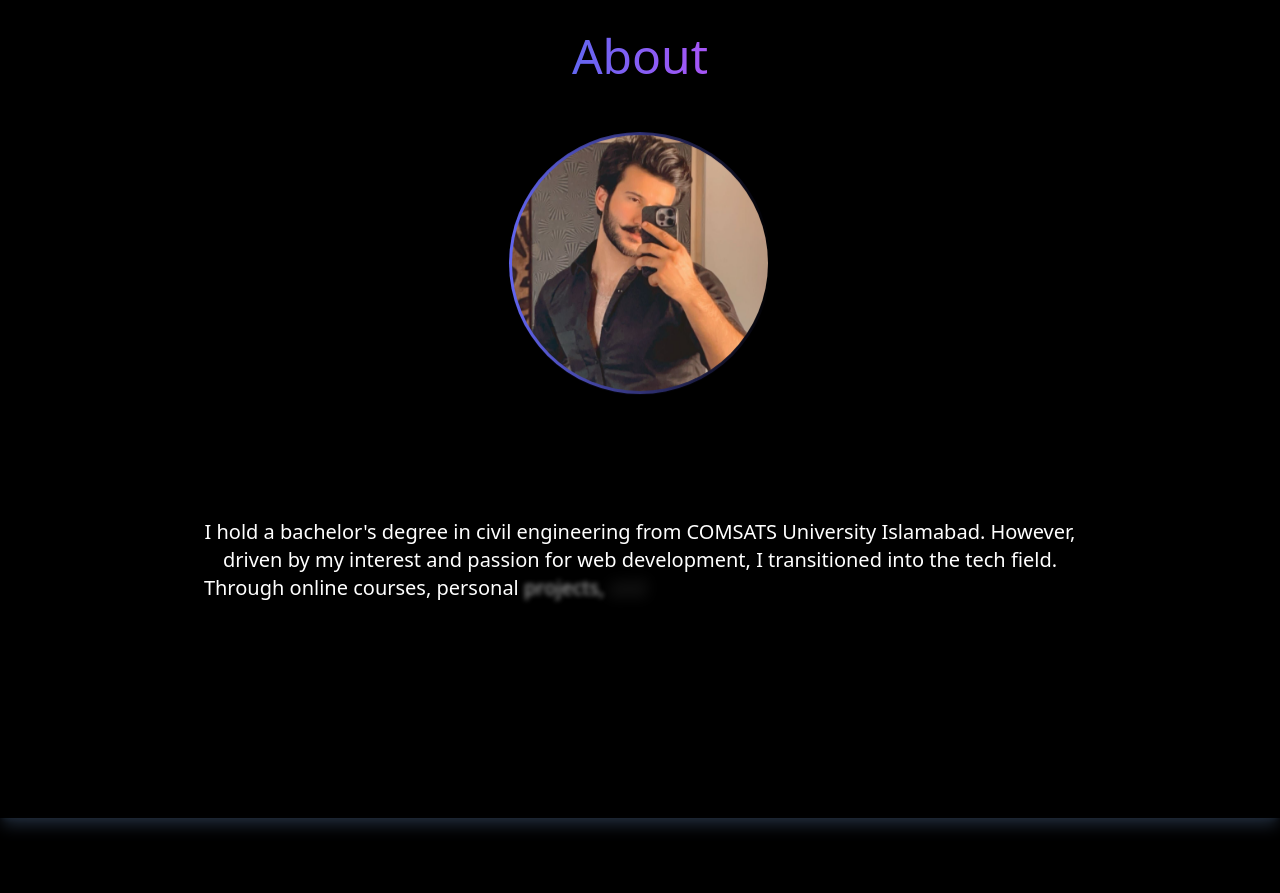
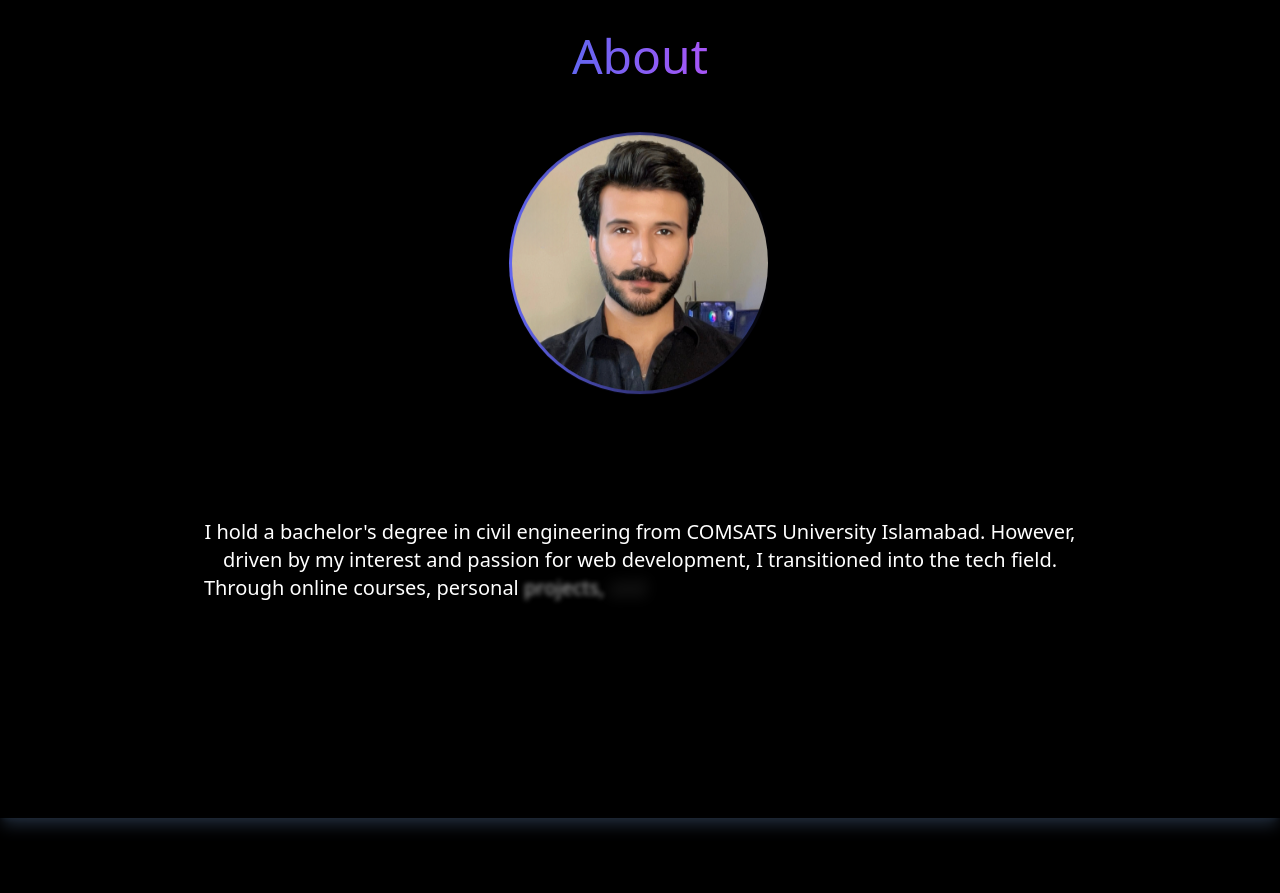
Before and after one commit to faizan-devstack/portfolio, a Next.js app: page / in a window 1280 px wide. Shown: the part 820-1713 px from the top of the page. Built offline with nearby package versions, Linux system fonts and the light colour scheme.

Commit message:
3rd Commit

```diff
--- a/src/components/About.tsx
+++ b/src/components/About.tsx
@@ -15,8 +15,8 @@ function About() {
             </div>
             <div className="relative inline-block p-[3px] bg-gradient-to-r from-indigo-500 :to-purple-500 rounded-full my-10 animate-bounce-custom">
                 <Image
-                    src="/images/S.jpg"
-                    alt="Profile Photo"
+                    src="/images/6.jpg"
+                    alt="Portrait"
                     width={300}
                     height={300}
                     className="rounded-full w-36 h-36 md:w-64 md:h-64 bg-gray-900"
```
